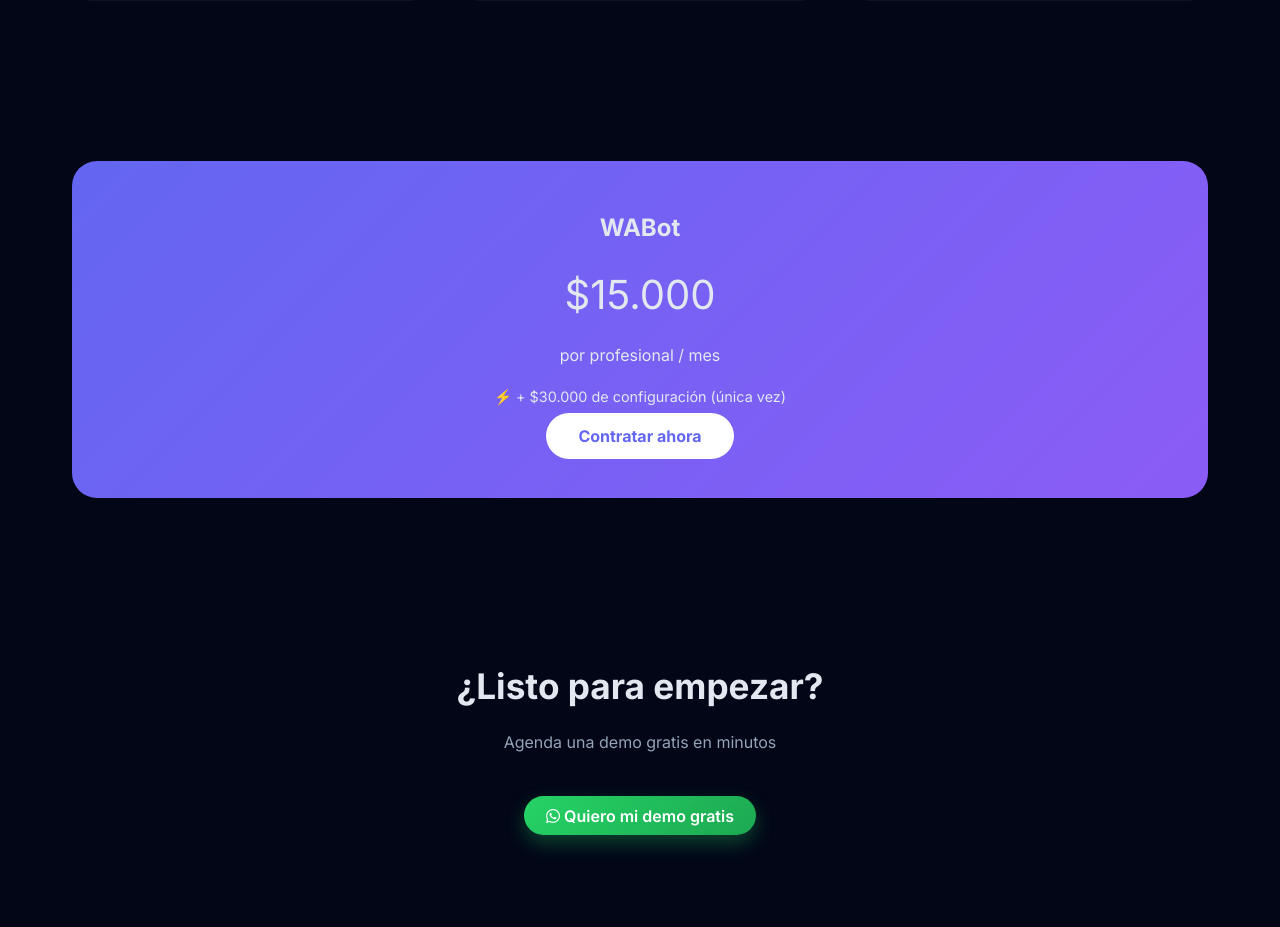
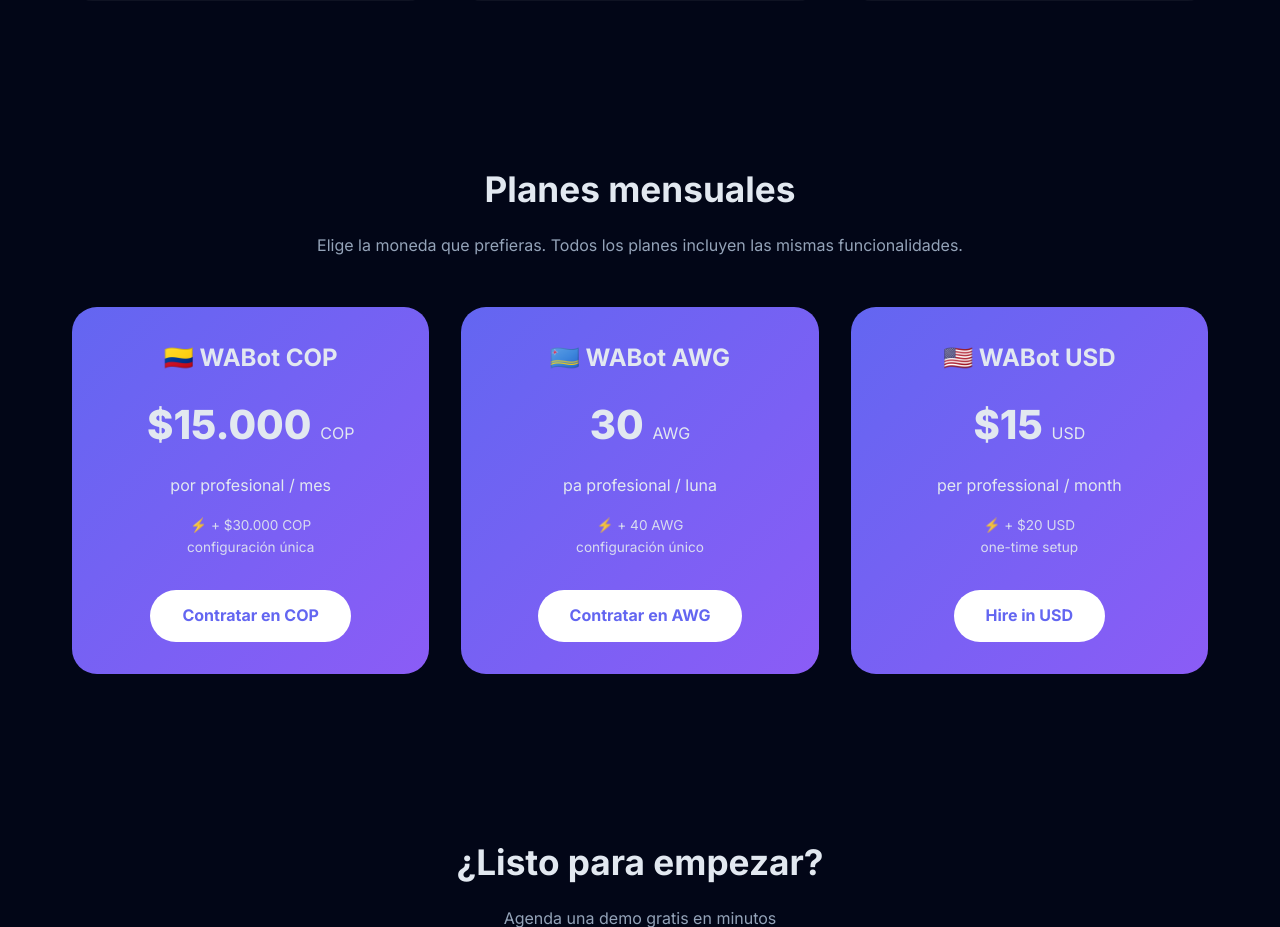
Before and after one commit to DanielPaezR/Wabot, a Flask app: page /wabot-ventas in a window 1280 px wide. Shown: the part 2002-2929 px from the top of the page. Run offline with Flask 3, Linux system fonts and the light colour scheme; some libraries are stand-ins or nearby versions.

Commit message:
feat: arrglo landing page

```diff
--- a/services/wabot_chat/templates/wabot_sales.html
+++ b/services/wabot_chat/templates/wabot_sales.html
@@ -165,6 +165,65 @@ body{
   text-decoration:none;
 }
 
+/* PRICING - 3 cards */
+.pricing-grid{
+  display:grid;
+  grid-template-columns:repeat(auto-fit,minmax(280px,1fr));
+  gap:2rem;
+  margin-top:2rem;
+}
+
+.pricing-card{
+  background:linear-gradient(135deg,#6366f1,#8b5cf6);
+  padding:2rem;
+  border-radius:25px;
+  text-align:center;
+  transition:.3s;
+}
+
+.pricing-card:hover{
+  transform:translateY(-8px);
+  box-shadow:0 20px 40px rgba(99,102,241,.3);
+}
+
+.pricing-card h3{
+  font-size:1.5rem;
+  margin-bottom:.5rem;
+}
+
+.pricing-currency{
+  font-size:.9rem;
+  opacity:.8;
+}
+
+.pricing-price{
+  font-size:2.5rem;
+  font-weight:800;
+  margin:1rem 0;
+}
+
+.pricing-price small{
+  font-size:1rem;
+  font-weight:400;
+}
+
+.pricing-btn{
+  background:white;
+  color:#6366f1;
+  padding:.8rem 2rem;
+  border-radius:999px;
+  text-decoration:none;
+  font-weight:700;
+  display:inline-block;
+  margin-top:1rem;
+  transition:.2s;
+}
+
+.pricing-btn:hover{
+  transform:scale(1.05);
+  box-shadow:0 4px 12px rgba(0,0,0,.2);
+}
+
 /* STEPS */
 .steps{
   display:grid;
@@ -193,28 +252,6 @@ body{
   font-weight:bold;
 }
 
-/* PRICING */
-.pricing-card{
-  background:linear-gradient(135deg,#6366f1,#8b5cf6);
-  padding:3rem;
-  border-radius:25px;
-  text-align:center;
-}
-
-.pricing-price{
-  font-size:2.5rem;
-  margin:1rem 0;
-}
-
-.pricing-btn{
-  background:white;
-  color:#6366f1;
-  padding:.8rem 2rem;
-  border-radius:999px;
-  text-decoration:none;
-  font-weight:700;
-}
-
 /* FOOTER */
 .footer{
   text-align:center;
@@ -224,6 +261,7 @@ body{
 
 @media(max-width:768px){
 .hero h1{font-size:2.2rem}
+.pricing-grid{grid-template-columns:1fr}
 }
 
 </style>
@@ -288,17 +326,56 @@ body{
   </div>
 </section>
 
+<!-- SECCIÓN DE PRECIOS CON 3 CARD (COP, AWG, USD) - PRECIOS REALISTAS -->
 <section class="section">
-  <div class="pricing-card">
-    <h2>WABot</h2>
-    <div class="pricing-price">$15.000</div>
-    <p>por profesional / mes</p>
+  <h2 class="section-title">Planes mensuales</h2>
+  <p class="section-subtitle">Elige la moneda que prefieras. Todos los planes incluyen las mismas funcionalidades.</p>
 
-    <div style="margin:1rem 0; font-size:.9rem;">
-      ⚡ + $30.000 de configuración (única vez)
+  <div class="pricing-grid">
+    <!-- Card 1: Pesos Colombianos -->
+    <div class="pricing-card">
+      <h3>🇨🇴 WABot COP</h3>
+      <div class="pricing-price">
+        $15.000 <small>COP</small>
+      </div>
+      <p>por profesional / mes</p>
+      <div style="margin:1rem 0; font-size:.85rem; opacity:0.9;">
+        ⚡ + $30.000 COP<br>configuración única
+      </div>
+      <a href="https://wa.me/573225968095?text=Quiero%20contratar%20WABot%20en%20COP" class="pricing-btn" target="_blank">
+        Contratar en COP
+      </a>
     </div>
 
-    <a href="https://wa.me/573225968095?text=Quiero%20contratar%20WABot%20para%20mi%20negocio" class="pricing-btn" target="_blank">Contratar ahora</a>
+    <!-- Card 2: Florines Arubanos (AWG) - 8 AWG (~15.000 COP) -->
+    <div class="pricing-card">
+      <h3>🇦🇼 WABot AWG</h3>
+      <div class="pricing-price">
+        30 <small>AWG</small>
+      </div>
+      <p>pa profesional / luna</p>
+      <div style="margin:1rem 0; font-size:.85rem; opacity:0.9;">
+        ⚡ + 40 AWG<br>configuración único
+      </div>
+      <a href="https://wa.me/573225968095?text=Quiero%20contratar%20WABot%20en%20AWG" class="pricing-btn" target="_blank">
+        Contratar en AWG
+      </a>
+    </div>
+
+    <!-- Card 3: Dólares Americanos - 4 USD (~15.000 COP) -->
+    <div class="pricing-card">
+      <h3>🇺🇸 WABot USD</h3>
+      <div class="pricing-price">
+        $15 <small>USD</small>
+      </div>
+      <p>per professional / month</p>
+      <div style="margin:1rem 0; font-size:.85rem; opacity:0.9;">
+        ⚡ + $20 USD<br>one-time setup
+      </div>
+      <a href="https://wa.me/573225968095?text=Quiero%20contratar%20WABot%20en%20USD" class="pricing-btn" target="_blank">
+        Hire in USD
+      </a>
+    </div>
   </div>
 </section>
 
```
